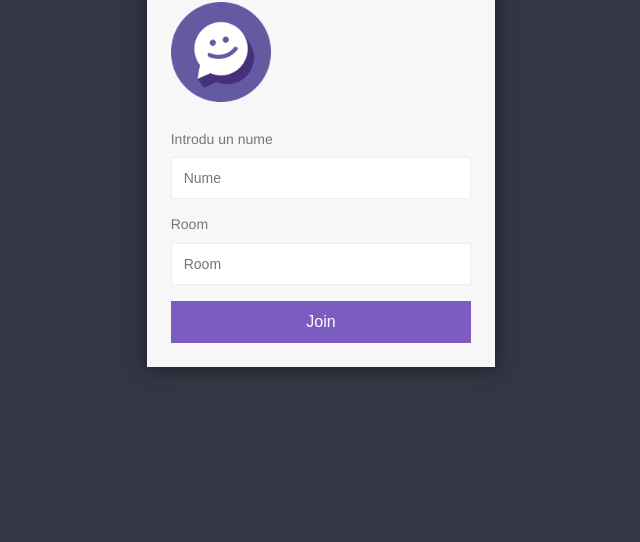
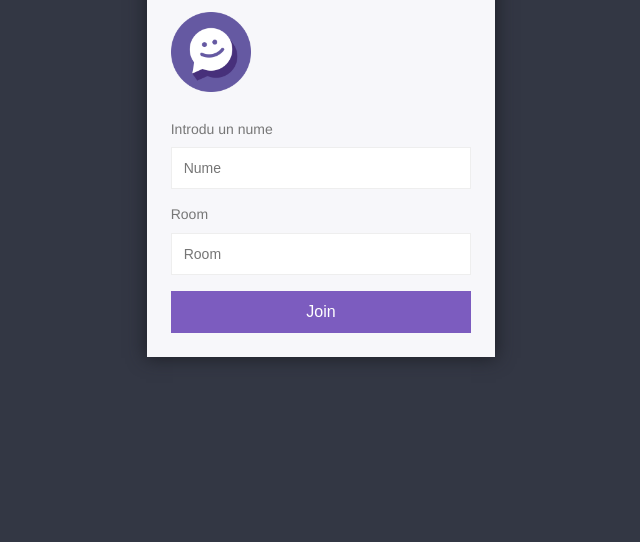
Before and after one commit to GabrielBrezeanu/proiectpi-azure-microservicii, a website: page public/index.html in a window 1280 px wide. Shown: the part 258-800 px from the top of the page, without its empty margins (319-959 px from the left). Drawn offline with Linux system fonts and the light colour scheme.

Commit message:
center main page image style

```diff
--- a/public/index.html
+++ b/public/index.html
@@ -1,7 +1,7 @@
 <!doctype html>
 <html>
     <head>
-        <title>Chat App</title>
+        <title>Chat App - Azure Demo</title>
         <link rel="icon" href="/img/favicon.png">
         <link rel="stylesheet" href="/css/styles.min.css">
     </head>
@@ -9,7 +9,7 @@
         <div class="centered-form">
             <div class="centered-form__box">
                 <h1>Aplicatie mesagerie</h1>
-                <h1><img src="/img/favicon.png" width="100" height="100"></h1>
+                <h1><img src="/img/favicon.png" width="80" height="80" class="center"></h1>
                 <form action="/chat.html">
                     <label for="username">Introdu un nume</label>
                     <input type="text" name="username" placeholder="Nume" required>
```
